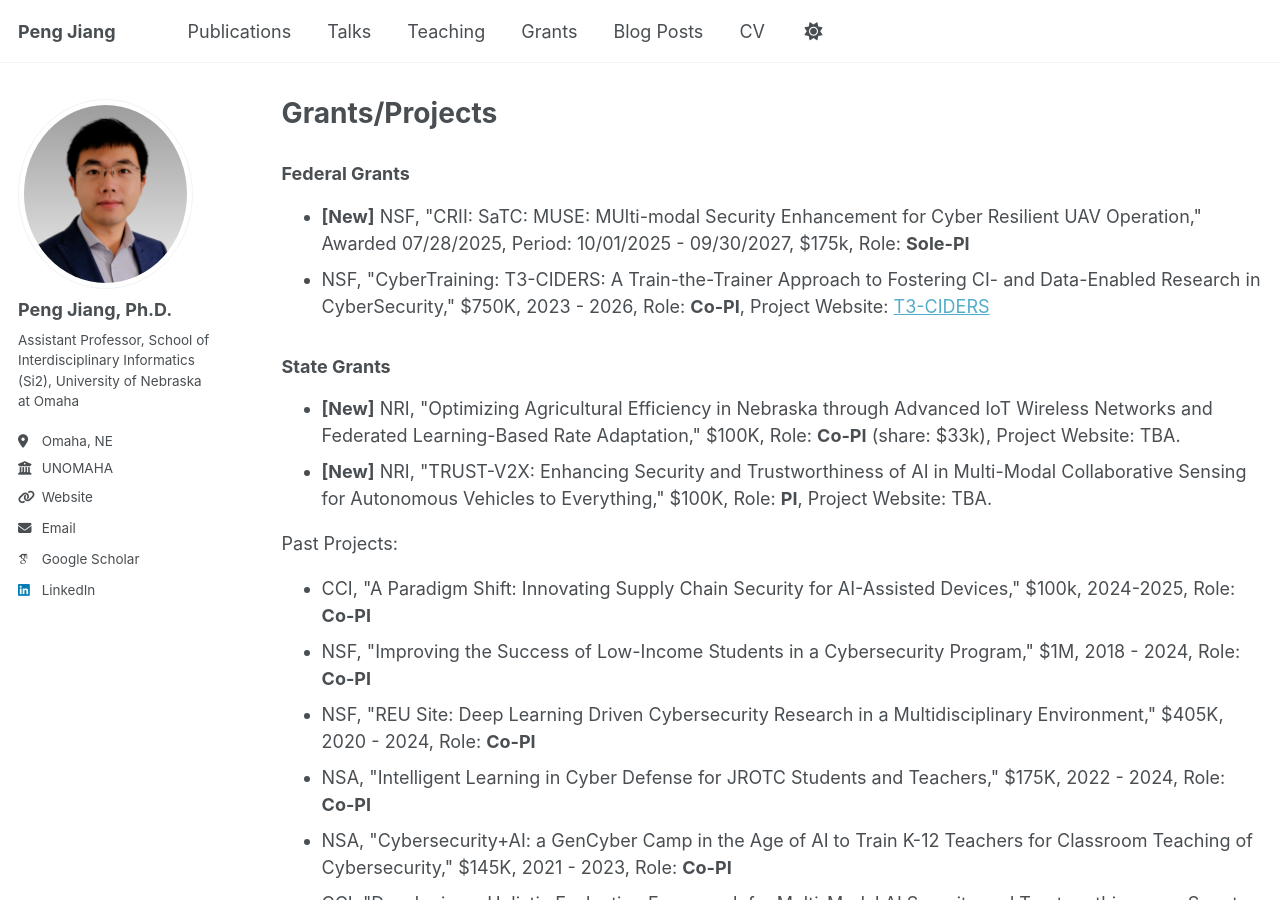
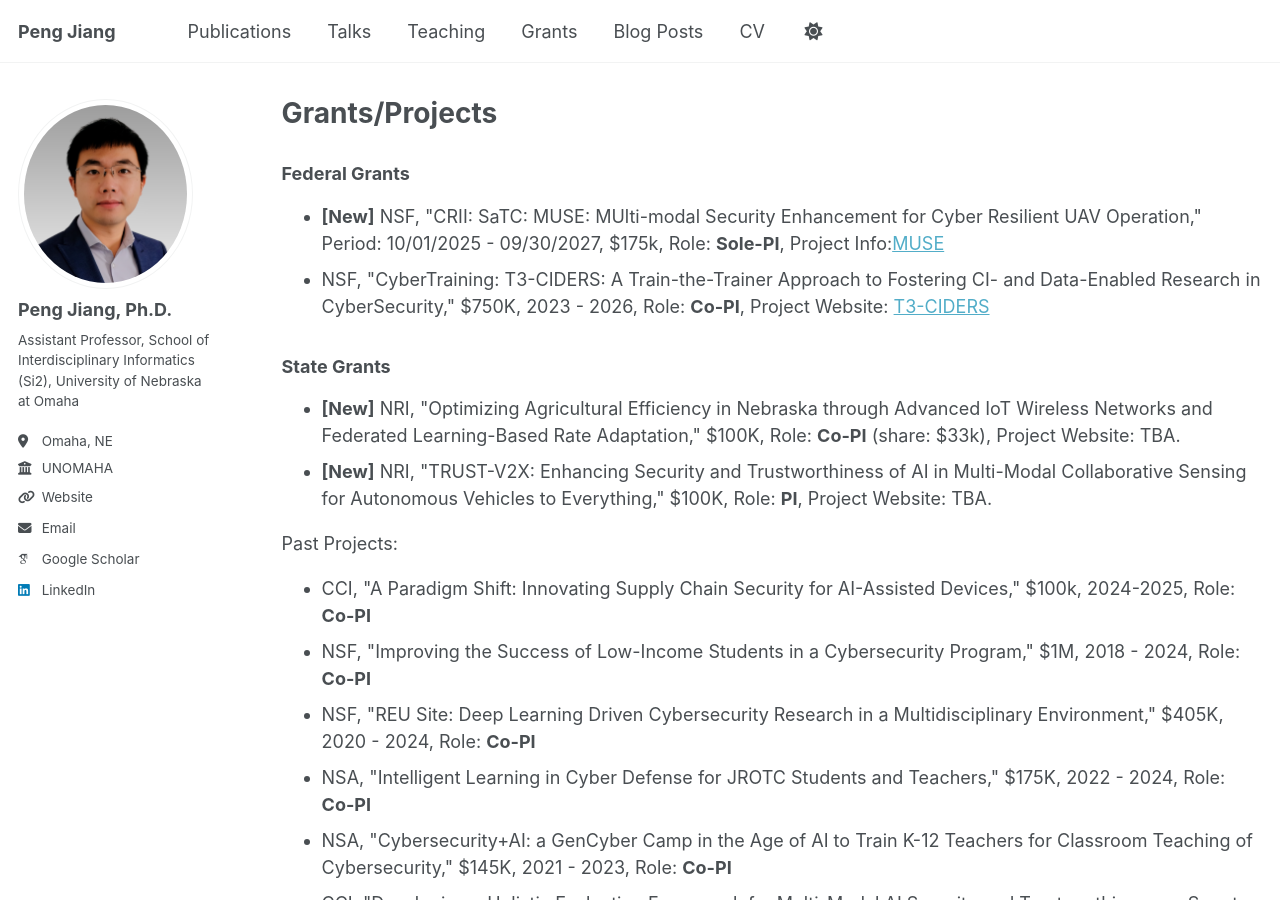
Before and after one commit to PJiang93/pjiang93.github.io, a Jekyll site: the page built from _pages/grants.html, in a window 1280 px wide and 900 px high. Built offline with Jekyll 4.4.1, drawn with Linux system fonts in a browser that asks for light colours; some web fonts are replaced.

Commit message:
project update

```diff
--- a/_pages/grants.html
+++ b/_pages/grants.html
@@ -11,7 +11,7 @@ author_profile: true
 <h3>Federal Grants</h3>
 <ul class="list-disc mx-3 mb-10 grid gap-2">
   <li>
-    <b>[New]</b> NSF, "CRII: SaTC: MUSE: MUlti-modal Security Enhancement for Cyber Resilient UAV Operation," Awarded 07/28/2025, Period: 10/01/2025 - 09/30/2027,  $175k, Role: <b>Sole-PI</b>
+    <b>[New]</b> NSF, "CRII: SaTC: MUSE: MUlti-modal Security Enhancement for Cyber Resilient UAV Operation," Period: 10/01/2025 - 09/30/2027,  $175k, Role: <b>Sole-PI</b>, Project Info:<a href="https://www.nsf.gov/awardsearch/showAward?AWD_ID=2451471&HistoricalAwards=false">MUSE</a>
   </li>
   <li>
     NSF, "CyberTraining: T3-CIDERS: A Train-the-Trainer Approach to Fostering CI- and Data-Enabled Research in CyberSecurity,"  $750K, 2023 - 2026, Role: <b>Co-PI</b>, Project Website: <a href="https://sites.wp.odu.edu/t3-ciders/">T3-CIDERS</a>
```
